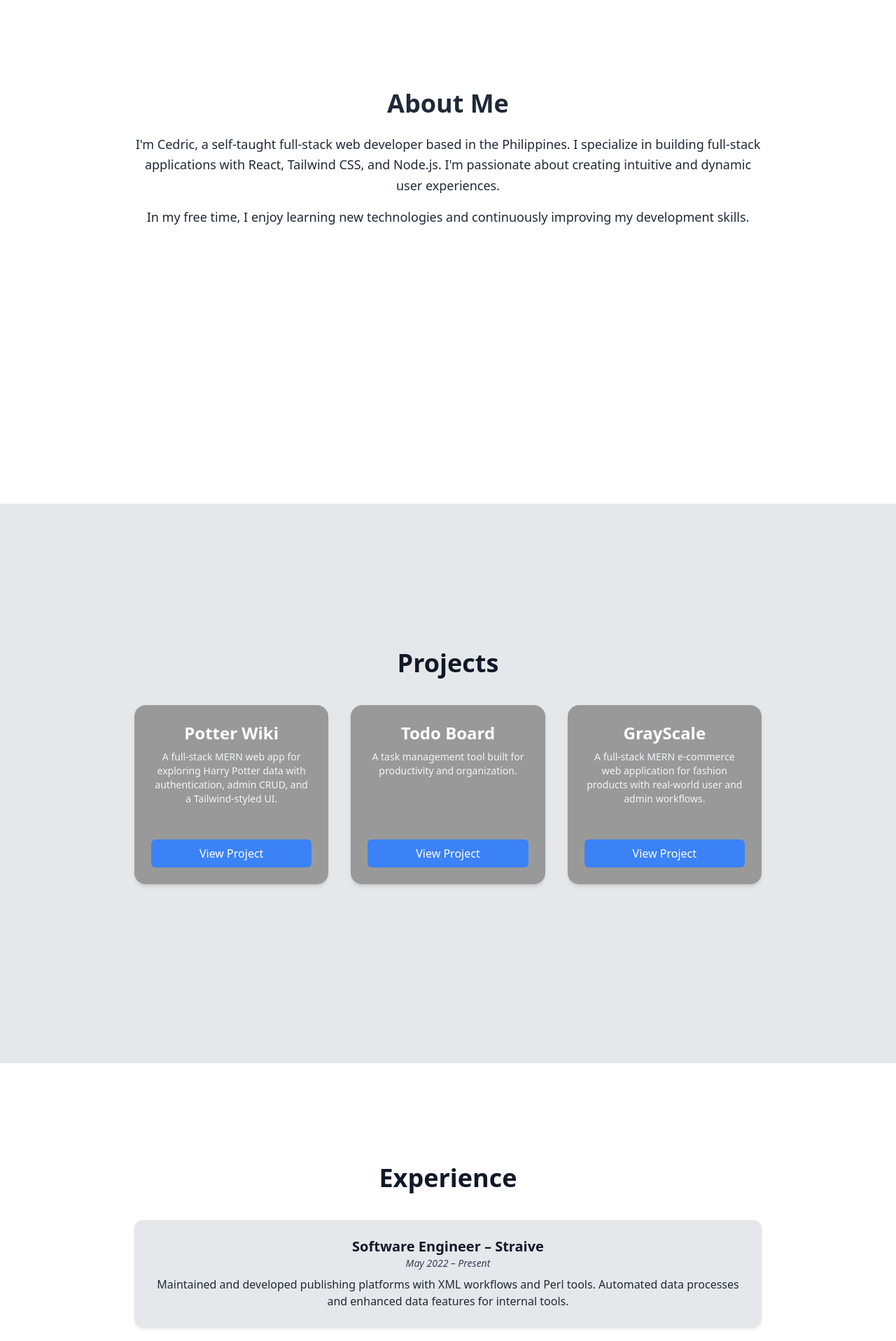
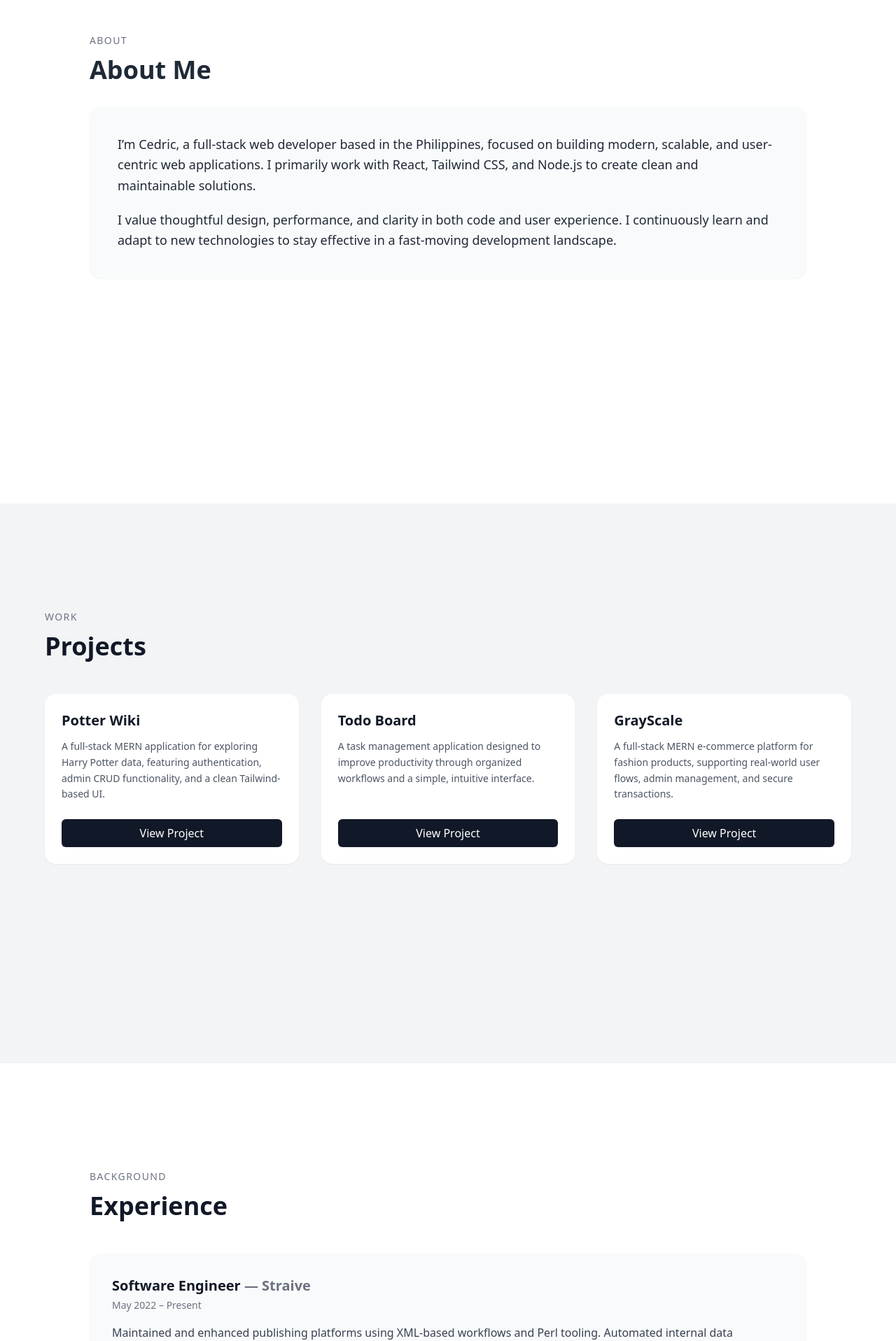
Before and after one commit to Cedric-81495/Projects, a React (Vite) app in the folder my-portfolio/: page / in a window 1280 px wide. Shown: the part 880-2797 px from the top of the page at 70% size. Built offline with nearby package versions, Linux system fonts and the light colour scheme.

Commit message:
Updated about

```diff
--- a/my-portfolio/src/components/About.jsx
+++ b/my-portfolio/src/components/About.jsx
@@ -1,17 +1,37 @@
 // src/components/About.jsx
 export default function About() {
   return (
-    <section id="about" className="min-h-screen  py-20 bg-white dark:bg-gray-900 text-gray-800 dark:text-gray-100 px-6">
-      <div className="max-w-4xl mx-auto text-center pt-24 md:pt-32">
-        <h2 className="text-3xl md:text-4xl font-bold mb-6">About Me</h2>
-        <p className="text-lg leading-relaxed">
-          I'm Cedric, a self-taught full-stack web developer based in the Philippines.
-          I specialize in building full-stack applications with React, Tailwind CSS, and Node.js.
-          I'm passionate about creating intuitive and dynamic user experiences.
+    <section
+      id="about"
+      className="min-h-screen bg-white dark:bg-gray-900 text-gray-800 dark:text-gray-100 px-6"
+    >
+      <div className="max-w-5xl mx-auto pt-24 md:pt-32">
+        {/* Section label */}
+        <p className="text-sm uppercase tracking-widest text-gray-500 dark:text-gray-400 mb-3">
+          About
         </p>
-        <p className="text-lg mt-4 leading-relaxed">
-          In my free time, I enjoy learning new technologies and continuously improving my development skills.
-        </p>
+
+        {/* Heading */}
+        <h2 className="text-3xl md:text-4xl font-bold mb-8">
+          About Me
+        </h2>
+
+        {/* Content card */}
+        <div className="bg-gray-50 dark:bg-gray-800 rounded-2xl p-6 md:p-10 shadow-sm">
+          <p className="text-lg leading-relaxed">
+            I’m Cedric, a full-stack web developer based in the Philippines,
+            focused on building modern, scalable, and user-centric web
+            applications. I primarily work with React, Tailwind CSS, and
+            Node.js to create clean and maintainable solutions.
+          </p>
+
+          <p className="text-lg mt-5 leading-relaxed">
+            I value thoughtful design, performance, and clarity in both code
+            and user experience. I continuously learn and adapt to new
+            technologies to stay effective in a fast-moving development
+            landscape.
+          </p>
+        </div>
       </div>
     </section>
   );
--- a/my-portfolio/src/components/Experience.jsx
+++ b/my-portfolio/src/components/Experience.jsx
@@ -2,106 +2,112 @@ export default function Experience() {
   return (
     <section
       id="experience"
-      className="min-h-screen py-20 bg-white dark:bg-gray-900 text-gray-900 dark:text-white px-6 transition-colors duration-500"
+      className="min-h-screen bg-white dark:bg-gray-900 text-gray-900 dark:text-gray-100 p-6"
     >
-      <div className="max-w-4xl mx-auto text-center pt-24 md:pt-16">
-        <h2 className="text-3xl md:text-4xl font-bold text-center mb-10 animate-fade-in-down">
+      <div className="max-w-5xl mx-auto pt-24 md:pt-32">
+        {/* Section label */}
+        <p className="text-sm uppercase tracking-widest text-gray-500 dark:text-gray-400 mb-3">
+          Background
+        </p>
+
+        {/* Heading */}
+        <h2 className="text-3xl md:text-4xl font-bold mb-12">
           Experience
         </h2>
-        <div className="space-y-8">
-            {/* Existing Experience */}
-            <div className="bg-gray-200 dark:bg-gray-800 p-6 rounded-xl shadow-md animate-fade-in-up">
-              <h3 className="text-xl font-semibold">Software Engineer – Straive</h3>
-              <p className="text-sm text-gray-700 dark:text-gray-300">
-                <em>May 2022 – Present</em>
-              </p>
-              <p className="mt-2 text-gray-800 dark:text-gray-200">
-                Maintained and developed publishing platforms with XML workflows and Perl tools.
-                Automated data processes and enhanced data features for internal tools.
-              </p>
-            </div>
 
-            {/* New Experience – Personal Projects */}
-            <div className="bg-gray-200 dark:bg-gray-800 p-6 rounded-xl shadow-md animate-fade-in-up">
-              <h3 className="text-xl font-semibold">Full-Stack Developer – Personal Projects</h3>
-              <p className="text-sm text-gray-700 dark:text-gray-300">
-                <em>2024 – Present</em>
-              </p>
-              <p className="mt-2 text-gray-800 dark:text-gray-200">
-                Built and deployed full-stack MERN applications focusing on authentication, REST API
-                development, responsive UI, and real-world interactive features. Applied modern best
-                practices in React, Node.js, MongoDB, Express.js, and Tailwind CSS.
-              </p>
+        <div className="space-y-10">
+          {/* Professional Experience */}
+          <ExperienceCard
+            title="Software Engineer"
+            company="Straive"
+            period="May 2022 – Present"
+            description="Maintained and enhanced publishing platforms using XML-based workflows and Perl tooling. Automated internal data processes and improved data reliability across editorial systems."
+          />
 
-              <ul className="mt-3 list-disc list-inside text-gray-800 dark:text-gray-200 space-y-1">
-                <li>
-                  <strong>Potter Wiki</strong> – A modern character encyclopedia with authentication,
-                  search system, and interactive UI.  <br/>
-                  <a
-                    href="https://mern-potter-wiki.onrender.com"
-                    target="_blank"
-                    rel="noopener noreferrer"
-                    className="text-blue-500 hover:underline ml-1"
-                  >
-                    Live Demo
-                  </a>
-                  <span> | </span>
-                  <a
-                    href="https://github.com/Cedric-81495/Projects/tree/main/Potter-Wiki"
-                    target="_blank"
-                    rel="noopener noreferrer"
-                    className="text-blue-500 hover:underline"
-                  >
-                    GitHub
-                  </a>
-                </li>
+          {/* Personal Projects */}
+          <ExperienceCard
+            title="Full-Stack Developer"
+            company="Personal Projects"
+            period="2024 – Present"
+            description="Designed and deployed full-stack MERN applications with a focus on authentication, RESTful APIs, responsive UI, and real-world workflows. Applied modern best practices using React, Node.js, Express, MongoDB, and Tailwind CSS."
+          >
+            <ul className="mt-4 space-y-3 text-sm">
+              <ProjectItem
+                name="Potter Wiki"
+                description="Character encyclopedia with authentication, search functionality, and interactive UI."
+                live="https://mern-potter-wiki.onrender.com"
+                github="https://github.com/Cedric-81495/Projects/tree/main/Potter-Wiki"
+              />
 
-                <li>
-                  <strong>ToDo Board</strong> – A productivity task manager with drag-and-drop UI,
-                  real-time updates, and responsive layout.  <br/>
-                  <a
-                    href="https://mern-todoboard.onrender.com"
-                    target="_blank"
-                    rel="noopener noreferrer"
-                    className="text-blue-500 hover:underline ml-1"
-                  >
-                    Live Demo
-                  </a>
-                  <span> | </span>
-                  <a
-                    href="https://github.com/Cedric-81495/Projects/tree/main/ToDoBoard"
-                    target="_blank"
-                    rel="noopener noreferrer"
-                    className="text-blue-500 hover:underline"
-                  >
-                    GitHub
-                  </a>
-                </li>
-                  <li>
-                  <strong>GrayScale</strong> – A full-stack MERN e-commerce web application for fashion products
-                  <br/>
-                  <a
-                    href="https://mern-grayscale.onrender.com/"
-                    target="_blank"
-                    rel="noopener noreferrer"
-                    className="text-blue-500 hover:underline ml-1"
-                  >
-                    Live Demo
-                  </a>
-                  <span> | </span>
-                  <a
-                    href="https://github.com/Cedric-81495/Projects/tree/main/GrayScale"
-                    target="_blank"
-                    rel="noopener noreferrer"
-                    className="text-blue-500 hover:underline"
-                  >
-                    GitHub
-                  </a>
-                </li>
-              </ul>
-            </div>
-          </div>
+              <ProjectItem
+                name="Todo Board"
+                description="Productivity-focused task manager with drag-and-drop interactions and responsive layout."
+                live="https://mern-todoboard.onrender.com"
+                github="https://github.com/Cedric-81495/Projects/tree/main/ToDoBoard"
+              />
+
+              <ProjectItem
+                name="GrayScale"
+                description="Full-stack MERN e-commerce platform for fashion products with real-world user and admin workflows."
+                live="https://mern-grayscale.onrender.com"
+                github="https://github.com/Cedric-81495/Projects/tree/main/GrayScale"
+              />
+            </ul>
+          </ExperienceCard>
+        </div>
       </div>
     </section>
   );
 }
+
+function ExperienceCard({ title, company, period, description, children }) {
+  return (
+    <div className="bg-gray-50 dark:bg-gray-800 rounded-2xl p-6 md:p-8 shadow-sm">
+      <h3 className="text-xl font-semibold">
+        {title} <span className="text-gray-500 dark:text-gray-400">— {company}</span>
+      </h3>
+
+      <p className="text-sm text-gray-500 dark:text-gray-400 mt-1">
+        {period}
+      </p>
+
+      <p className="mt-4 leading-relaxed text-gray-700 dark:text-gray-300">
+        {description}
+      </p>
+
+      {children}
+    </div>
+  );
+}
+
+function ProjectItem({ name, description, live, github }) {
+  return (
+    <li>
+      <p className="font-medium">
+        {name}
+      </p>
+      <p className="text-gray-600 dark:text-gray-400">
+        {description}
+      </p>
+
+      <div className="mt-1 flex gap-3">
+        <a
+          href={live}
+          target="_blank"
+          rel="noopener noreferrer"
+          className="text-sm text-blue-500 hover:underline"
+        >
+          Live Demo
+        </a>
+        <a
+          href={github}
+          target="_blank"
+          rel="noopener noreferrer"
+          className="text-sm text-blue-500 hover:underline"
+        >
+          GitHub
+        </a>
+      </div>
+    </li>
+  );
+}
--- a/my-portfolio/src/components/Projects.jsx
+++ b/my-portfolio/src/components/Projects.jsx
@@ -2,85 +2,71 @@ export default function Projects() {
   return (
     <section
       id="projects"
-      className="min-h-screen py-20 bg-gray-200 dark:bg-gray-950 text-gray-900 dark:text-white px-6"
+      className="min-h-screen bg-gray-100 dark:bg-gray-950 text-gray-900 dark:text-gray-100 p-6"
     >
-      <div className="max-w-4xl mx-auto text-center pt-24 md:pt-32">
-        <h2 className="text-3xl md:text-4xl font-bold mb-10">Projects</h2>
+      <div className="max-w-6xl mx-auto pt-24 md:pt-32">
+        {/* Section label */}
+        <p className="text-sm uppercase tracking-widest text-gray-500 dark:text-gray-400 mb-3">
+          Work
+        </p>
 
-        <div className="grid gap-8 md:grid-cols-2 lg:grid-cols-3">
+        {/* Heading */}
+        <h2 className="text-3xl md:text-4xl font-bold mb-12">
+          Projects
+        </h2>
+
+        {/* Projects Grid */}
+        <div className="grid gap-8 sm:grid-cols-2 lg:grid-cols-3">
           {/* Project Card */}
-          <div className="relative bg-white dark:bg-gray-800 rounded-2xl shadow-md hover:shadow-xl transition duration-300 overflow-hidden flex flex-col">
-            <div className="absolute inset-0 bg-black bg-opacity-40"></div>
+          <ProjectCard
+            title="Potter Wiki"
+            description="A full-stack MERN application for exploring Harry Potter data, featuring authentication, admin CRUD functionality, and a clean Tailwind-based UI."
+            link="https://mern-potter-wiki.onrender.com"
+          />
 
-            <div className="relative z-10 p-6 flex flex-col h-full">
-              <h3 className="text-2xl font-bold text-white mb-2">Potter Wiki</h3>
-              <p className="text-sm text-gray-100 mb-6">
-                A full-stack MERN web app for exploring Harry Potter data with
-                authentication, admin CRUD, and a Tailwind-styled UI.
-              </p>
+          <ProjectCard
+            title="Todo Board"
+            description="A task management application designed to improve productivity through organized workflows and a simple, intuitive interface."
+            link="https://mern-todoboard.onrender.com"
+          />
 
-              {/* Push button to bottom */}
-              <div className="mt-auto pt-6">
-                <a
-                  href="https://mern-potter-wiki.onrender.com"
-                  target="_blank"
-                  rel="noopener noreferrer"
-                  className="block w-full bg-blue-500 hover:bg-blue-600 text-white py-2 rounded-md font-medium transition"
-                >
-                  View Project
-                </a>
-              </div>
-            </div>
-          </div>
-
-          {/* Todo Board */}
-          <div className="relative bg-white dark:bg-gray-800 rounded-2xl shadow-md hover:shadow-xl transition duration-300 overflow-hidden flex flex-col">
-            <div className="absolute inset-0 bg-black bg-opacity-40"></div>
-
-            <div className="relative z-10 p-6 flex flex-col h-full">
-              <h3 className="text-2xl font-bold text-white mb-2">Todo Board</h3>
-              <p className="text-sm text-gray-100 mb-6">
-                A task management tool built for productivity and organization.
-              </p>
-
-              <div className="mt-auto pt-6">
-                <a
-                  href="https://mern-todoboard.onrender.com"
-                  target="_blank"
-                  rel="noopener noreferrer"
-                  className="block w-full bg-blue-500 hover:bg-blue-600 text-white py-2 rounded-md font-medium transition"
-                >
-                  View Project
-                </a>
-              </div>
-            </div>
-          </div>
-
-                    {/* GrayScale */}
-          <div className="relative bg-white dark:bg-gray-800 rounded-2xl shadow-md hover:shadow-xl transition duration-300 overflow-hidden flex flex-col">
-            <div className="absolute inset-0 bg-black bg-opacity-40"></div>
-
-            <div className="relative z-10 p-6 flex flex-col h-full">
-              <h3 className="text-2xl font-bold text-white mb-2">GrayScale</h3>
-              <p className="text-sm text-gray-100 mb-6">
-                A full-stack MERN e-commerce web application for fashion products with real-world user and admin workflows.
-              </p>
-
-              <div className="mt-auto pt-6">
-                <a
-                  href="https://mern-grayscale.onrender.com"
-                  target="_blank"
-                  rel="noopener noreferrer"
-                  className="block w-full bg-blue-500 hover:bg-blue-600 text-white py-2 rounded-md font-medium transition"
-                >
-                  View Project
-                </a>
-              </div>
-            </div>
-          </div>
-
+          <ProjectCard
+            title="GrayScale"
+            description="A full-stack MERN e-commerce platform for fashion products, supporting real-world user flows, admin management, and secure transactions."
+            link="https://mern-grayscale.onrender.com"
+          />
         </div>
       </div>
     </section>
   );
 }
+
+
+function ProjectCard({ title, description, link }) {
+  return (
+    <div className="bg-white dark:bg-gray-800 rounded-2xl p-6 shadow-sm hover:shadow-lg transition flex flex-col">
+      <h3 className="text-xl font-semibold mb-3">
+        {title}
+      </h3>
+
+      <p className="text-sm text-gray-600 dark:text-gray-300 leading-relaxed">
+        {description}
+      </p>
+
+      <div className="mt-auto pt-6">
+        <a
+          href={link}
+          target="_blank"
+          rel="noopener noreferrer"
+          className="inline-block w-full text-center rounded-md
+                     bg-gray-900 dark:bg-white
+                     text-white dark:text-gray-900
+                     py-2 font-medium
+                     hover:opacity-90 transition"
+        >
+          View Project
+        </a>
+      </div>
+    </div>
+  );
+}
```
Also changed, not shown: my-portfolio/src/components/Contact.jsx (+30 -12 lines).
